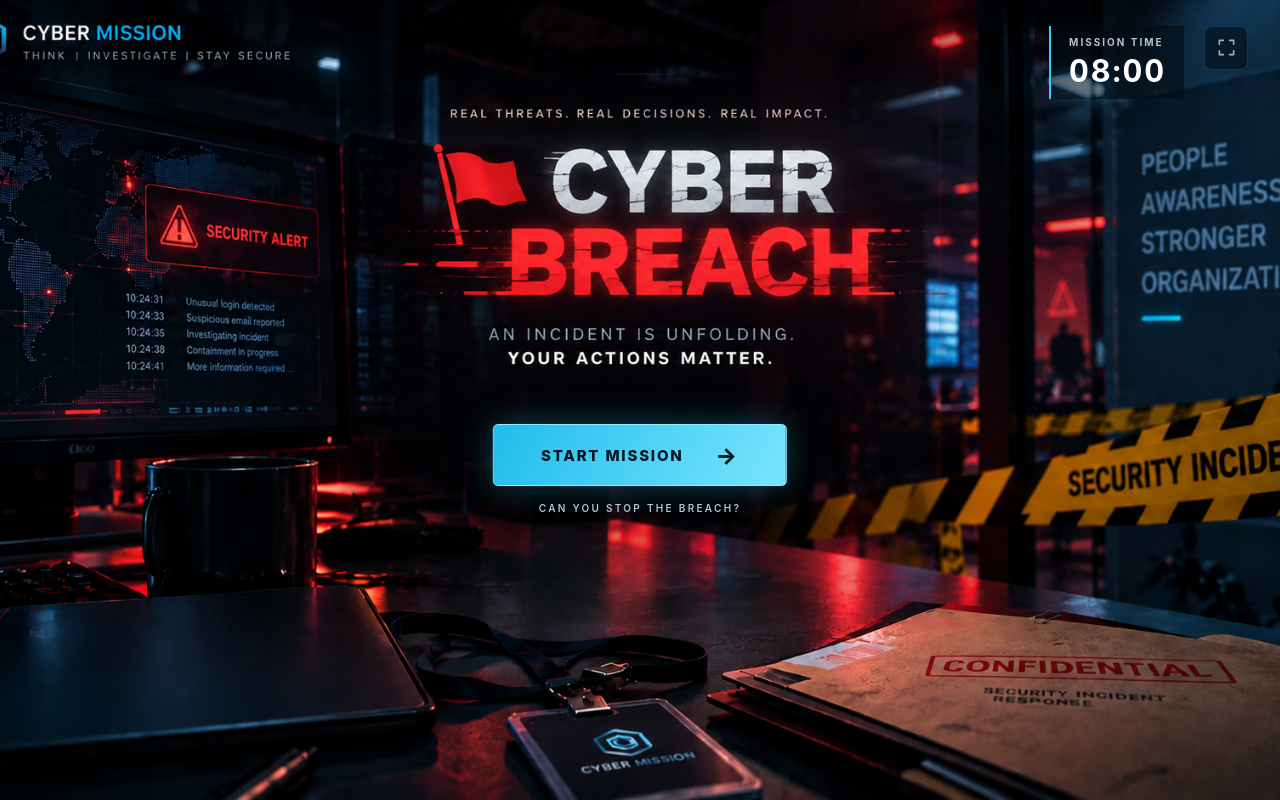
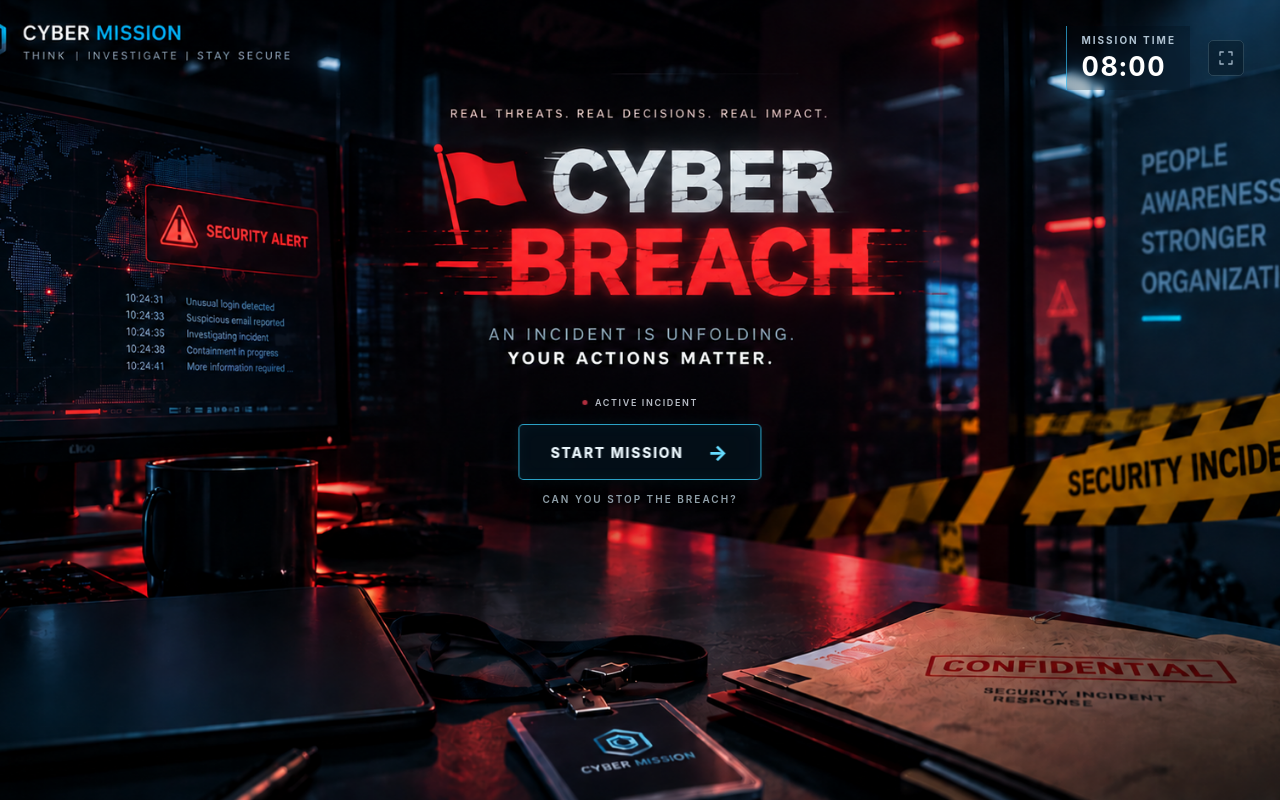
Before and after one commit to Flwa2/cyber-mission, a React (Vite) app in the folder frontend/: page / in a window 1280 px wide. Built offline with nearby package versions, Linux system fonts and the light colour scheme.

Commit message:
Polish Home controls and incident launch transition

```diff
--- a/frontend/src/pages/Welcome/Welcome.css
+++ b/frontend/src/pages/Welcome/Welcome.css
@@ -10,17 +10,21 @@
   top: clamp(18px, 3.2vh, 36px);
   right: clamp(18px, 2.5vw, 48px);
   display: flex;
-  align-items: flex-start;
-  gap: 20px;
+  align-items: center;
+  gap: 14px;
 }
 .home-duration {
-  padding: 10px 18px;
-  border-left: 2px solid #38c8ff;
-  background: rgba(3, 10, 17, .55);
+  padding: 8px 14px;
+  border-left: 1px solid rgba(56, 200, 255, .65);
+  background: rgba(3, 10, 17, .24);
+  backdrop-filter: blur(4px);
 }
 .home-duration span { display: block; color: #b0c3d2; font-size: 10px; font-weight: 700; letter-spacing: .2em; }
-.home-duration strong { display: block; margin-top: 4px; color: #fff; font-size: clamp(26px, 2.4vw, 38px); font-variant-numeric: tabular-nums; letter-spacing: .06em; }
-.home-hud .topbar-window-button { width: 44px; height: 44px; background: rgba(3, 10, 17, .55); }
+.home-duration strong { display: block; margin-top: 4px; color: #fff; font-size: clamp(26px, 2.1vw, 34px); font-variant-numeric: tabular-nums; letter-spacing: .06em; }
+.home-hud .topbar-window-button { width: 44px; height: 44px; border: 4px solid transparent; border-radius: 9px; background: rgba(3, 10, 17, .32); background-clip: padding-box; position: relative; transition: color .2s, background-color .2s; }
+.home-hud .topbar-window-button::before { content: ""; position: absolute; inset: 0; border: 1px solid rgba(155, 195, 211, .22); border-radius: 5px; pointer-events: none; }
+.home-hud .topbar-window-button svg { width: 16px; height: 16px; }
+.home-hud .topbar-window-button:hover, .home-hud .topbar-window-button:focus-visible { color: #70dfff; background-color: rgba(17, 77, 98, .4); }
 .home-action {
   position: absolute;
   top: 53%;
@@ -34,41 +38,46 @@
   display: flex;
   align-items: center;
   justify-content: center;
-  gap: 32px;
-  width: clamp(280px, 23vw, 380px);
+  gap: 24px;
+  width: clamp(238px, 19vw, 316px);
   max-width: 100%;
-  min-height: clamp(62px, 7vh, 76px);
-  padding: 16px 28px;
-  border: 1px solid #94eaff;
+  min-height: clamp(56px, 5.8vh, 64px);
+  padding: 12px 22px;
+  border: 1px solid rgba(56, 210, 255, .75);
   border-radius: 5px;
-  color: #031722;
-  background: linear-gradient(115deg, #20bdec, #79e5ff);
+  color: #eaf6fc;
+  background: rgba(4, 18, 27, .82);
+  backdrop-filter: blur(6px);
   font-weight: 800;
-  font-size: clamp(15px, 1.15vw, 19px);
+  font-size: clamp(14px, 1vw, 17px);
   letter-spacing: .12em;
   cursor: pointer;
-  box-shadow: 0 0 24px #17bde638;
-  animation: homeGlow 4s ease-in-out infinite;
-  transition: transform .15s, filter .2s;
+  box-shadow: inset 0 0 16px #38d2ff0c, 0 5px 18px #0005, 0 0 16px #17bde614;
+  transition: transform .15s, background-color .2s, border-color .2s, box-shadow .2s;
 }
-.home-start span { font-size: 1.5em; }
-.home-start:hover { filter: brightness(1.13); }
+.home-start span { font-size: 1.5em; color: #66dcff; }
+.home-start:hover, .home-start:focus-visible { background: rgba(8, 40, 54, .9); border-color: #8be8ff; box-shadow: inset 0 0 20px #38d2ff18, 0 0 24px #17bde638; }
 .home-start:focus-visible, .home-hud button:focus-visible { outline: 3px solid white; outline-offset: 5px; }
 .home-start:active { transform: translateY(2px) scale(.99); }
-.home-start:disabled { cursor: wait; }
-.home-action p { margin: 16px 0 0; font-size: 10px; font-weight: 600; color: #aec5d2; letter-spacing: .23em; text-shadow: 0 2px 6px #000; }
+.home-start:disabled { cursor: wait; transform: scale(.98); background: rgba(12, 55, 69, .94); border-color: #a0edff; box-shadow: inset 0 0 22px #38d2ff24, 0 0 24px #17bde638; }
+.home-action p { margin: 13px 0 0; font-size: 10px; font-weight: 600; color: #b5c8d4; opacity: .8; letter-spacing: .2em; text-shadow: 0 2px 6px #000; }
 .fullscreen-error { position: absolute; top: 100%; right: 0; max-width: 260px; color: white; background: #07131d; padding: 8px; font-size: 12px; }
+.home-incident { position: absolute; bottom: calc(100% + 16px); left: 50%; transform: translateX(-50%); display: flex; align-items: center; gap: 8px; white-space: nowrap; color: #b8bdc6; font-size: 9px; font-weight: 600; letter-spacing: .18em; }
+.home-incident span { width: 5px; height: 5px; border-radius: 50%; background: #ff4358; box-shadow: 0 0 7px #ff435850; animation: incidentStatus 2.4s ease-in-out infinite; }
+.home-launch-message { position: absolute; top: calc(100% + 18px); left: 50%; width: max-content; max-width: 90vw; transform: translateX(-50%); color: #e3f6ff; font-size: clamp(10px, .8vw, 12px); font-weight: 600; letter-spacing: .18em; text-shadow: 0 0 12px #38d2ff50; animation: responseInitiated .65s ease-out both; }
 .cinematic-home.is-launching { pointer-events: none; animation: homeDeparture .65s ease-in forwards; }
-.cinematic-home.is-launching::after { content: ""; position: absolute; inset: 0; background: #ea1531; animation: homeIncident .65s ease-out forwards; }
-@keyframes homeGlow { 50% { box-shadow: 0 0 35px #17bde65c; } }
-@keyframes homeDeparture { 0%, 20% { opacity: 1; } 65% { filter: brightness(.25); opacity: 1; } 100% { filter: brightness(0); opacity: 0; } }
-@keyframes homeIncident { 0%, 100% { opacity: 0; } 30% { opacity: .14; } }
+.cinematic-home.is-launching::after { content: ""; position: absolute; inset: 0; pointer-events: none; background: #ea1531; animation: homeIncident .65s ease-out forwards; }
+.cinematic-home.is-launching .home-action { z-index: 1; }
+@keyframes incidentStatus { 50% { opacity: .5; box-shadow: 0 0 3px #ff435820; } }
+@keyframes homeDeparture { 0%, 70% { opacity: 1; } 100% { opacity: 0; } }
+@keyframes homeIncident { 0%, 100% { opacity: 0; } 30% { opacity: .09; } }
+@keyframes responseInitiated { 0%, 12% { opacity: 0; transform: translateX(-50%) scale(.98); } 35%, 100% { opacity: 1; transform: translateX(-50%) scale(1); } }
 @media (max-aspect-ratio: 1/1) {
   .home-hud { top: 18px; right: 18px; gap: 10px; }
   .home-action { top: 57%; }
 }
 @media (prefers-reduced-motion: reduce) {
-  .home-start, .cinematic-home.is-launching, .cinematic-home.is-launching::after { animation: none; }
-  .cinematic-home.is-launching { opacity: 0; }
+  .home-incident span, .home-launch-message, .cinematic-home.is-launching, .cinematic-home.is-launching::after { animation: none; }
+  .cinematic-home.is-launching::after { display: none; }
   .home-start { transition: none; }
 }
--- a/frontend/src/pages/Welcome/Welcome.jsx
+++ b/frontend/src/pages/Welcome/Welcome.jsx
@@ -14,10 +14,12 @@ export default function Welcome({ onStartMission, launching = false }) {
         <FullscreenButton />
       </div>
       <div className="home-action">
+        <div className="home-incident"><span aria-hidden="true" />ACTIVE INCIDENT</div>
         <button type="button" className="home-start" onClick={onStartMission} disabled={launching}>
           START MISSION <span aria-hidden="true">&rarr;</span>
         </button>
         <p>CAN YOU STOP THE BREACH?</p>
+        {launching && <div className="home-launch-message" role="status">INCIDENT RESPONSE INITIATED</div>}
       </div>
     </main>
   );
```
